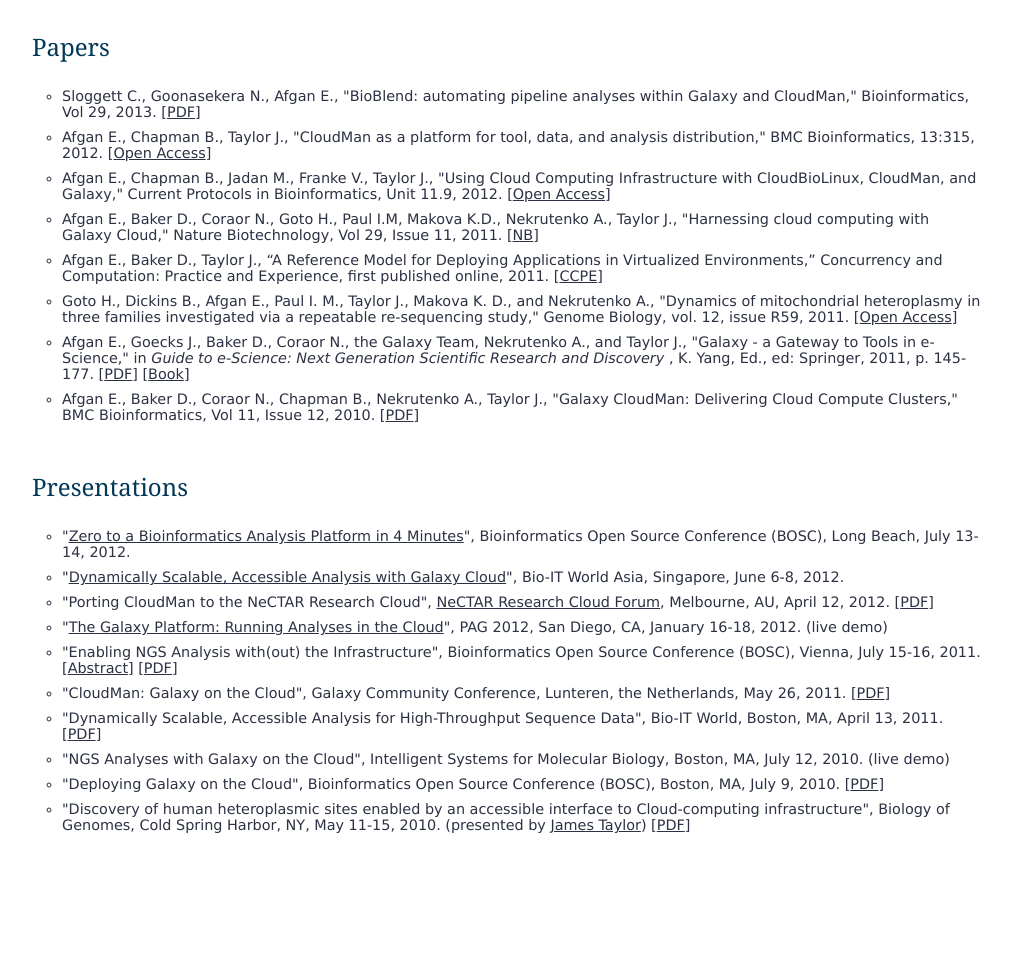
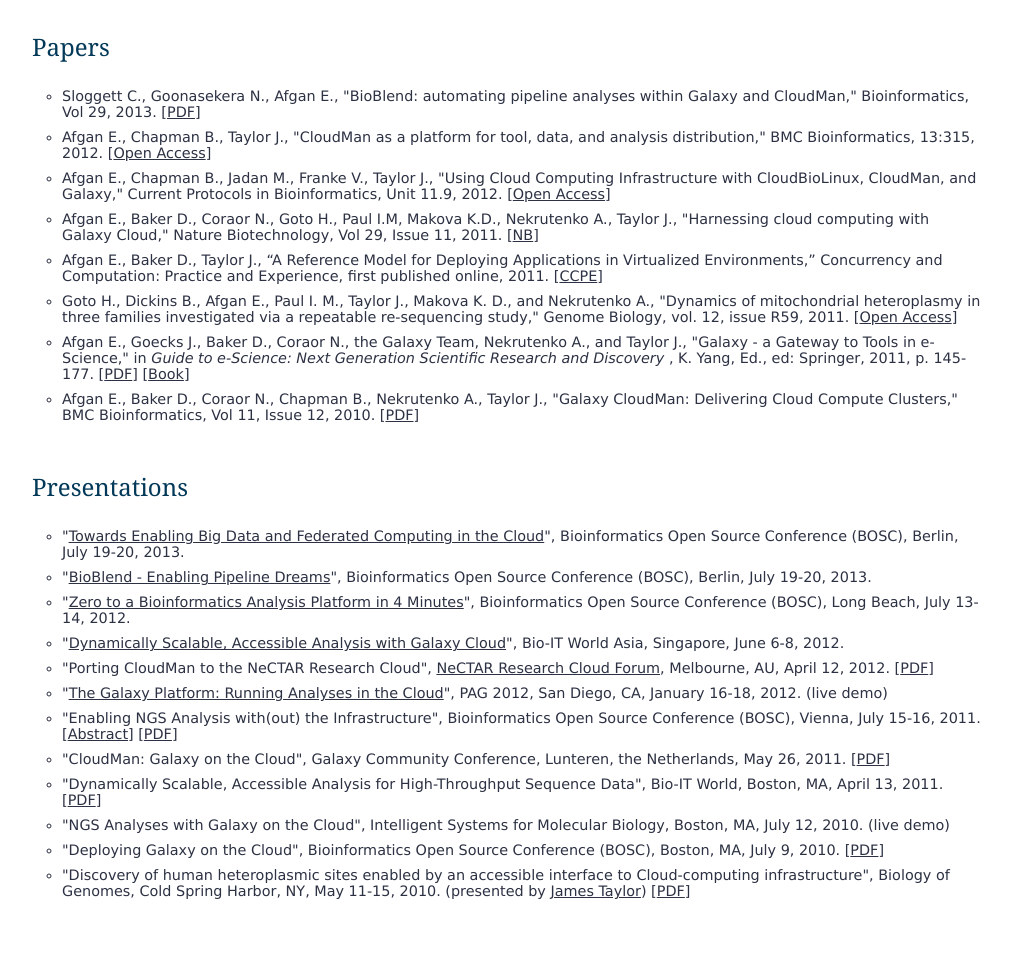
Before and after one commit to afgane/usecloudman, a Django app: template usecloudman/templates/publications.html in a window 1280 px wide. Shown: the part 34-995 px from the top of the page, without its empty margins (138-1149 px from the left). Before the commit the page ends 867 px from the top, so only its background shows below. Run offline with Django 3.2, Linux system fonts and the light colour scheme; the template is opened without the code that fills it, so the values that code supplies are empty; parts of the project's set-up code (start-up, migrations or seed data) failed here and were passed over; some libraries are stand-ins or nearby versions.

Commit message:
Add BOSC 2013 presentations

```diff
--- a/usecloudman/templates/publications.html
+++ b/usecloudman/templates/publications.html
@@ -77,6 +77,10 @@
         </div>
         <div class="pubs">
             <ul>
+              <li>"<a href="https://s3.amazonaws.com/usecloudman/BOSC2013_CloudMan_for_Big_Data.pdf">Towards Enabling Big Data and Federated Computing in the Cloud</a>", Bioinformatics Open Source Conference (BOSC), Berlin, July 19-20, 2013.
+              </li>
+              <li>"<a href="https://s3.amazonaws.com/usecloudman/BOSC2013_BioBlend.pdf">BioBlend - Enabling Pipeline Dreams</a>", Bioinformatics Open Source Conference (BOSC), Berlin, July 19-20, 2013.
+              </li>
               <li>"<a href="http://www.slideshare.net/jandot/e-afgan-zero-to-a-bioinformatics-analysis-platform-in-four-minutes">Zero to a Bioinformatics Analysis Platform in 4 Minutes</a>", Bioinformatics Open Source Conference (BOSC), Long Beach, July 13-14, 2012.
               </li>
 				<li>"<a href="http://www.bio-itworldasia.com/cla" target="_blank">Dynamically Scalable, Accessible Analysis with Galaxy Cloud</a>", Bio-IT World Asia, Singapore, June 6-8, 2012.</li>
```
